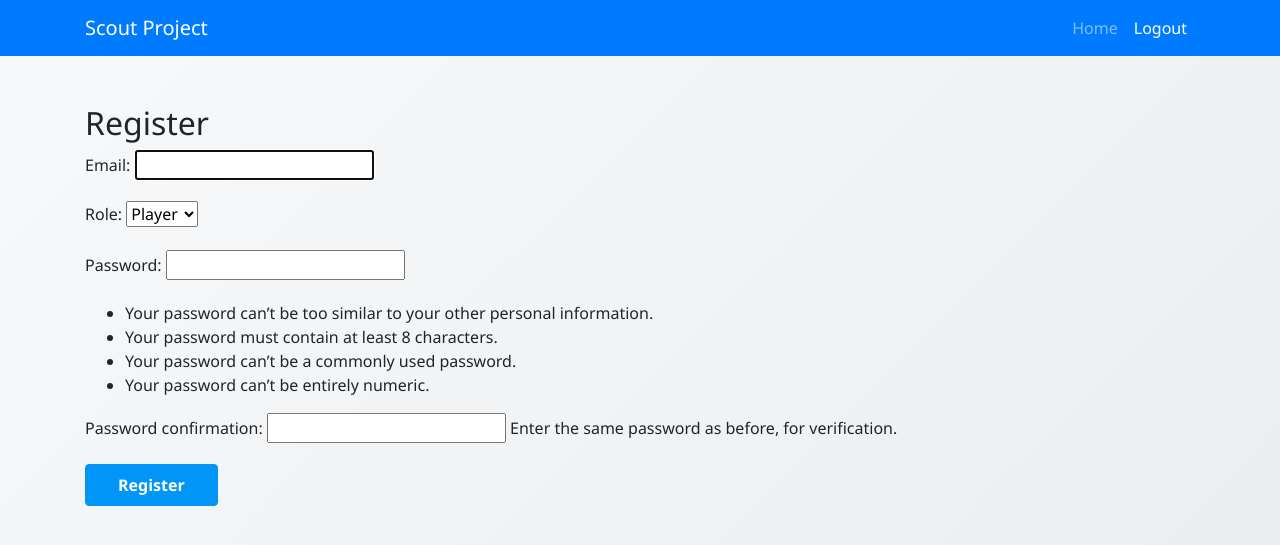
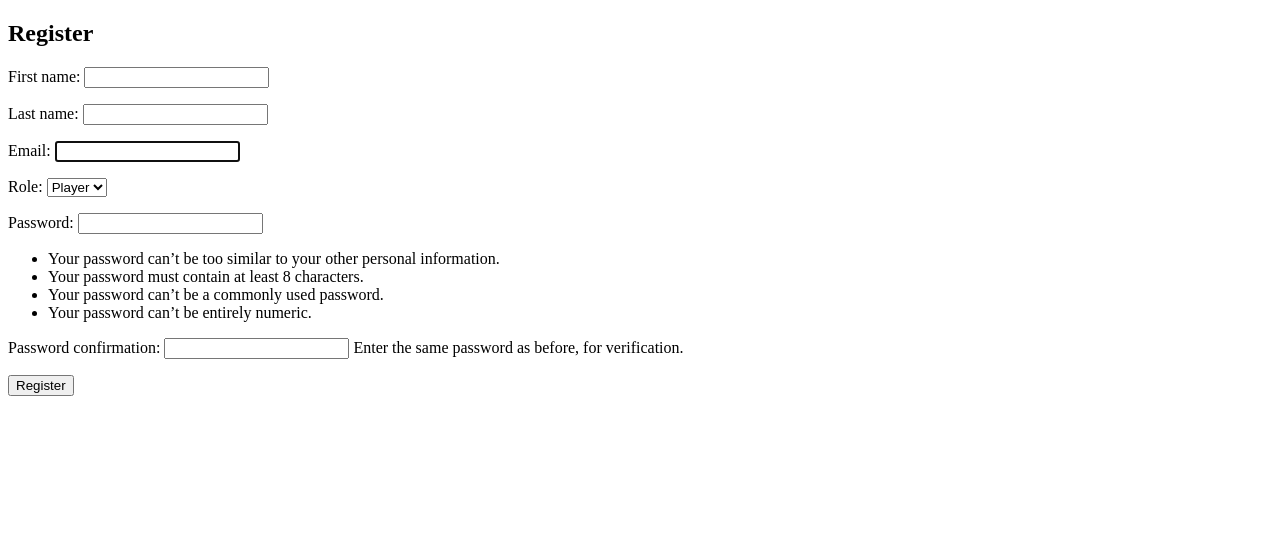
Before and after one commit to AmarantosPagiavlas03/Self-Project, a Django app: page /register/ in a window 1280 px wide. Shown: the top 545 px of the page. Run offline with Django 5.2, Linux system fonts and the light colour scheme; some libraries are stand-ins or nearby versions.

Commit message:
template register

```diff
--- a/django_scout/scout_project/scout_app/forms.py
+++ b/django_scout/scout_project/scout_app/forms.py
@@ -6,8 +6,7 @@ from .models import CustomUser, PlayerProfile, Comment, Post
 class CustomUserCreationForm(UserCreationForm):
     class Meta:
         model = CustomUser
-        fields = ('username', 'email', 'role', 'password1', 'password2')
-
+        fields = ('first_name', 'last_name', 'email', 'role', 'password1', 'password2')
 
 class PlayerProfileForm(forms.ModelForm):
     class Meta:
--- a/django_scout/scout_project/scout_app/templates/register.html
+++ b/django_scout/scout_project/scout_app/templates/register.html
@@ -2,40 +2,13 @@
 <html>
 <head>
     <title>Register</title>
-    {% load static %}
-    <link rel="stylesheet" href="https://stackpath.bootstrapcdn.com/bootstrap/4.5.2/css/bootstrap.min.css">
-    <link rel="stylesheet" type="text/css" href="{% static 'styles.css' %}">
 </head>
 <body>
-    <nav class="navbar navbar-expand-lg navbar-dark bg-primary">
-        <div class="container">
-          <a class="navbar-brand" href="{% url 'home' %}">Scout Project</a>
-          <button class="navbar-toggler" type="button" data-toggle="collapse" data-target="#navbarNav"
-                  aria-controls="navbarNav" aria-expanded="false" aria-label="Toggle navigation">
-            <span class="navbar-toggler-icon"></span>
-          </button>
-          <div class="collapse navbar-collapse" id="navbarNav">
-            <ul class="navbar-nav ml-auto">
-              <li class="nav-item">
-                <a class="nav-link" href="{% url 'home' %}">Home</a>
-              </li>
-              <li class="nav-item active">
-                <a class="nav-link" href="{% url 'logout' %}">Logout</a>
-              </li>
-            </ul>
-          </div>
-        </div>
-      </nav>
-    <div class="container mt-5">
-        <h2>Register</h2>
-        <form method="post" class="needs-validation" novalidate>
-            {% csrf_token %}
-            {{ form.as_p }}
-            <button type="submit" class="btn btn-primary">Register</button>
-        </form>
-    </div>
-    <script src="https://code.jquery.com/jquery-3.5.1.slim.min.js"></script>
-    <script src="https://cdn.jsdelivr.net/npm/@popperjs/core@2.5.4/dist/umd/popper.min.js"></script>
-    <script src="https://stackpath.bootstrapcdn.com/bootstrap/4.5.2/js/bootstrap.min.js"></script>
+    <h2>Register</h2>
+    <form method="post">
+        {% csrf_token %}
+        {{ form.as_p }}
+        <button type="submit">Register</button>
+    </form>
 </body>
 </html>
```
Also changed, not shown: django_scout/scout_project/db.sqlite3, django_scout/scout_project/scout_app/migrations/0013_remove_customuser_username_and_more.py (added).
